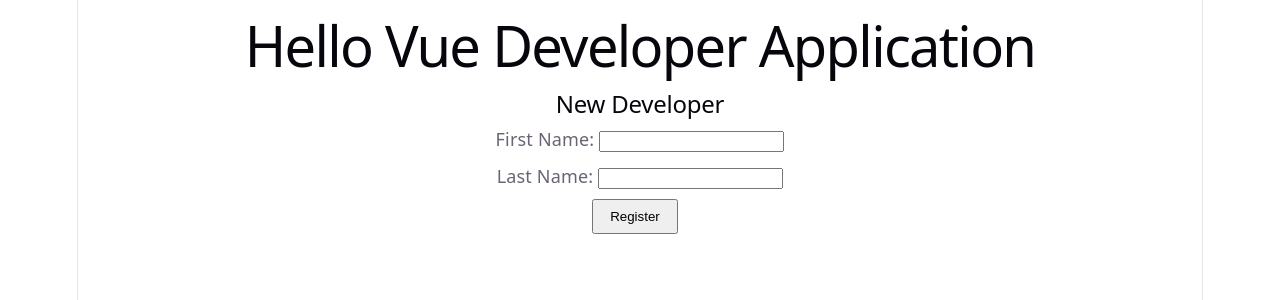
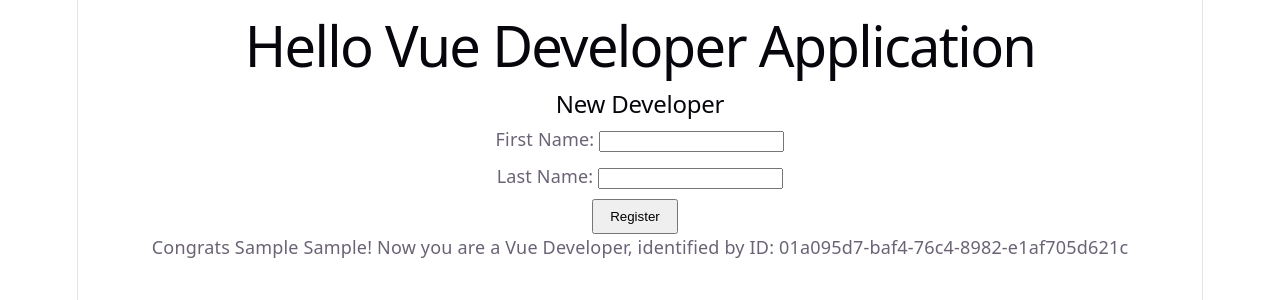
Before and after one commit to sebita97788/hello-vue-developer, a Vue app: page / in a window 1280 px wide. Both pictures are taken after typing "Sample", "Sample" into the empty fields and a click on the button "Register". Shown: the top 300 px of the page. Built offline with nearby package versions, Linux system fonts and the light colour scheme.

Commit message:
feat(app): wire developer greeting into the app.

```diff
--- a/src/app.vue
+++ b/src/app.vue
@@ -1,11 +1,14 @@
 <script setup>
 import {ref} from "vue";
 import DeveloperRegistration from "./greetings/presentation/components/developer-registration.vue";
+import DeveloperGreeting from "./greetings/presentation/components/developer-greeting.vue";
 
 const registeredDeveloper = ref(null);
+const hasRegistered = ref(false);
 
 function updateRegisteredDeveloperInfo(payload) {
   registeredDeveloper.value = payload.developer;
+  hasRegistered.value = true;
 }
 </script>
 
@@ -13,4 +16,6 @@ function updateRegisteredDeveloperInfo(payload) {
   <h1>Hello Vue Developer Application</h1>
   <developer-registration
       @developer-registered="updateRegisteredDeveloperInfo" />
+
+  <developer-greeting v-if="hasRegistered" :developer="registeredDeveloper"/>
 </template>
```
